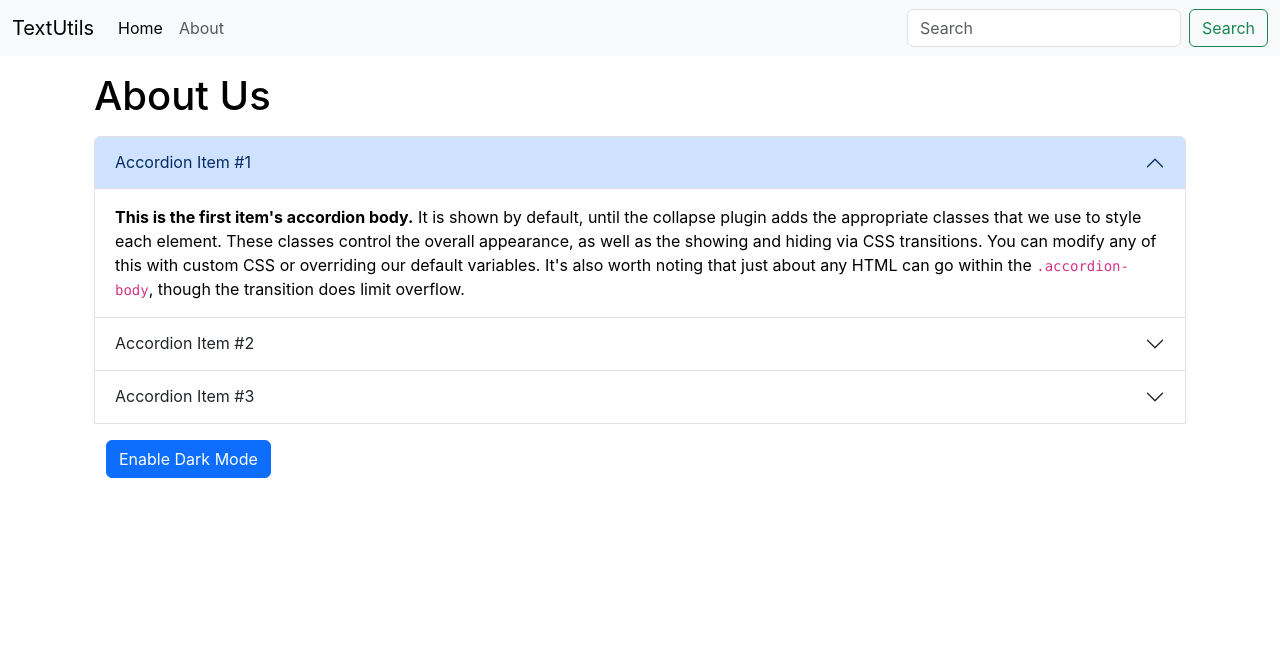
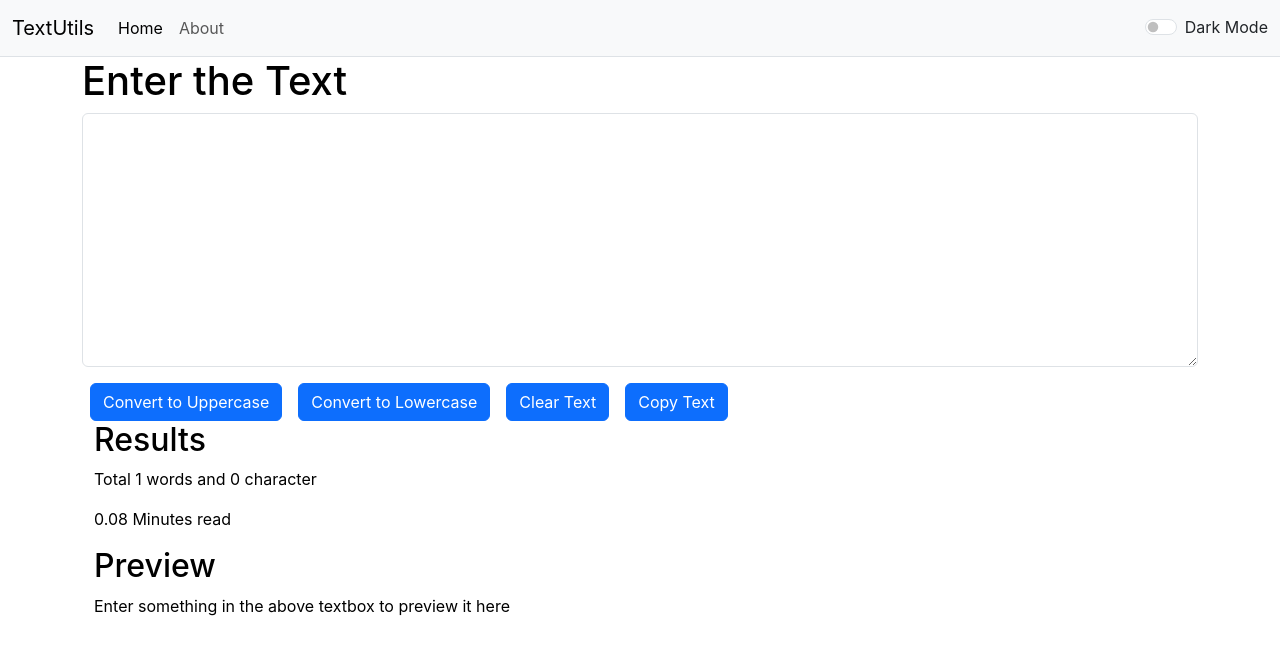
Before and after one commit to argha-paul-2002/TextUtils-App-React, a React (Create React App) app: page / in a window 1280 px wide. Shown: the top 654 px of the page. Built offline with nearby package versions, Linux system fonts and the light colour scheme.

Commit message:
Dark mode functionality added in navbar and home page

```diff
--- a/src/App.js
+++ b/src/App.js
@@ -1,16 +1,29 @@
 // import logo from './logo.svg';
+import { useState } from "react";
 import "./App.css";
-import About from "./components/About";
+// import About from "./components/About";
 import Navbar from "./components/Navbar";
-// import TextForm from "./components/TextForm";
+import TextForm from "./components/TextForm";
 
 function App() {
+  const [mode, setMode] = useState('light');
+
+  const toggleMode = ()=>{
+    if(mode==='light'){
+      setMode('dark');
+      document.body.style.backgroundColor = "rgb(25 39 58)";
+    }
+    else{
+      setMode('light');
+      document.body.style.backgroundColor = "white";
+    }
+  }
   return (
     <>
-      <Navbar title="TextUtils" />
+      <Navbar title="TextUtils" mode={mode} toggleMode={toggleMode} />
       <div className="container">
-        {/* <TextForm heading="Enter the Text" /> */}
-        <About />
+        <TextForm heading="Enter the Text" mode={mode} />
+        {/* <About /> */}
       </div>
     </>
   );
--- a/src/components/Navbar.js
+++ b/src/components/Navbar.js
@@ -4,21 +4,15 @@ import PropTypes from 'prop-types'
 
 export default function Navbar(props) {
 return (
-    <nav className="navbar navbar-expand-lg bg-body-tertiary">
+  <nav className={`navbar navbar-expand-lg bg-body-tertiary bg-${props.mode} border-bottom
+    border-bottom-${props.mode}}`} data-bs-theme={`${props.mode}`}>
     <div className="container-fluid">
       <a className="navbar-brand" href="/">
         {props.title}
       </a>
-        <button
-          className="navbar-toggler"
-          type="button"
-          href="/"
-          data-bs-toggle="collapse"
-          data-bs-target="#navbarSupportedContent"
-          aria-controls="navbarSupportedContent"
-          aria-expanded="false"
-          aria-label="Toggle navigation"
-        >
+      <button className="navbar-toggler" type="button" href="/" data-bs-toggle="collapse"
+        data-bs-target="#navbarSupportedContent" aria-controls="navbarSupportedContent" aria-expanded="false"
+        aria-label="Toggle navigation">
         <span className="navbar-toggler-icon"></span>
       </button>
       <div className="collapse navbar-collapse" id="navbarSupportedContent">
@@ -34,17 +28,10 @@ export default function Navbar(props) {
             </a>
           </li>
         </ul>
-          <form className="d-flex" role="search">
-            <input
-              className="form-control me-2"
-              type="search"
-              placeholder="Search"
-              aria-label="Search"
-            />
-            <button className="btn btn-outline-success" type="submit">
-              Search
-            </button>
-          </form>
+        <div className={`form-check form-switch text-${props.mode === 'dark'?'light':'dark'}`}>
+          <input className="form-check-input" onClick={props.toggleMode} type="checkbox" role="switch" id="flexSwitchCheckDefault" />
+          <label className="form-check-label" htmlFor="flexSwitchCheckDefault">Dark Mode</label>
+        </div>
       </div>
     </div>
   </nav>
--- a/src/components/TextForm.js
+++ b/src/components/TextForm.js
@@ -26,13 +26,14 @@ const handleOnChange = (event) => {
 setText(event.target.value);
 };
 
-const [text, setText] = useState("Enter the Text");
+const [text, setText] = useState("");
 
 return (
-<div>
-  <h1>{props.heading}</h1>
+<div style={{color: props.mode === 'dark'?'white':'black'}}>
+  <h1 >{props.heading}</h1>
   <div className="mb-3">
-    <textarea className="form-control" value={text} onChange={handleOnChange} id="myBox" cols="30" rows="10"></textarea>
+    <textarea className="form-control" value={text} onChange={handleOnChange} style={{backgroundColor: props.mode === 'dark'?'#c5c5c5':'white'}} id="myBox" cols="30" rows="10">
+    </textarea>
   </div>
   <button className="btn btn-primary mx-2" onClick={handleUpClick}>Convert to Uppercase</button>
   <button className="btn btn-primary mx-2" onClick={handleLowerClick}>Convert to Lowercase</button>
@@ -42,6 +43,9 @@ return (
   <div className="container">
     <h2>Results</h2>
     <p>Total {text.split(" ").length} words and {text.length} character</p>
+    <p>{0.08 * text.split(" ").length} Minutes read</p>
+    <h2>Preview</h2>
+    <p>{text.length > 0?text:'Enter something in the above textbox to preview it here'}</p>
   </div>
 </div>
 );
```
Lines whose indentation alone changed are shown as unchanged.
